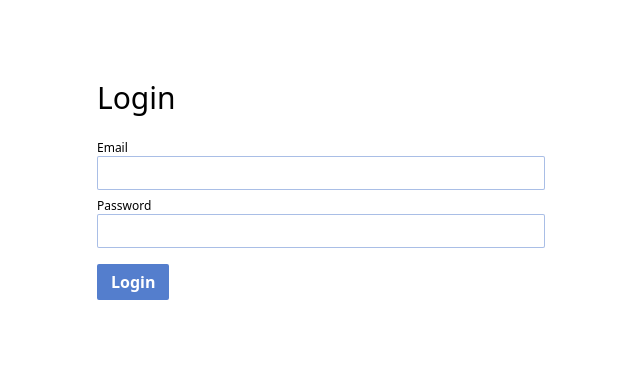
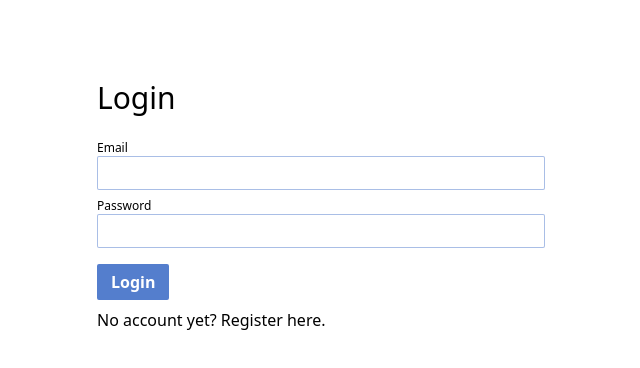
Before and after one commit to carlobeckmann2602/portfolio-tracker, a Next.js app in the folder web/: page /login in a window 1280 px wide. Shown: the top 368 px of the page, without its empty margins (319-959 px from the left). Built offline with nearby package versions, Linux system fonts and the light colour scheme.

Commit message:
Link from login  to register

```diff
--- a/web/pages/login.tsx
+++ b/web/pages/login.tsx
@@ -33,6 +33,7 @@ const Login: NextPage = () => {
           <Input type="password" name="password" label="Password" />
           <Button type="submit">Login</Button>
         </form>
+        <Link href="/register">No account yet? Register here.</Link>
       </CenterSection>
     </>
   );
```
